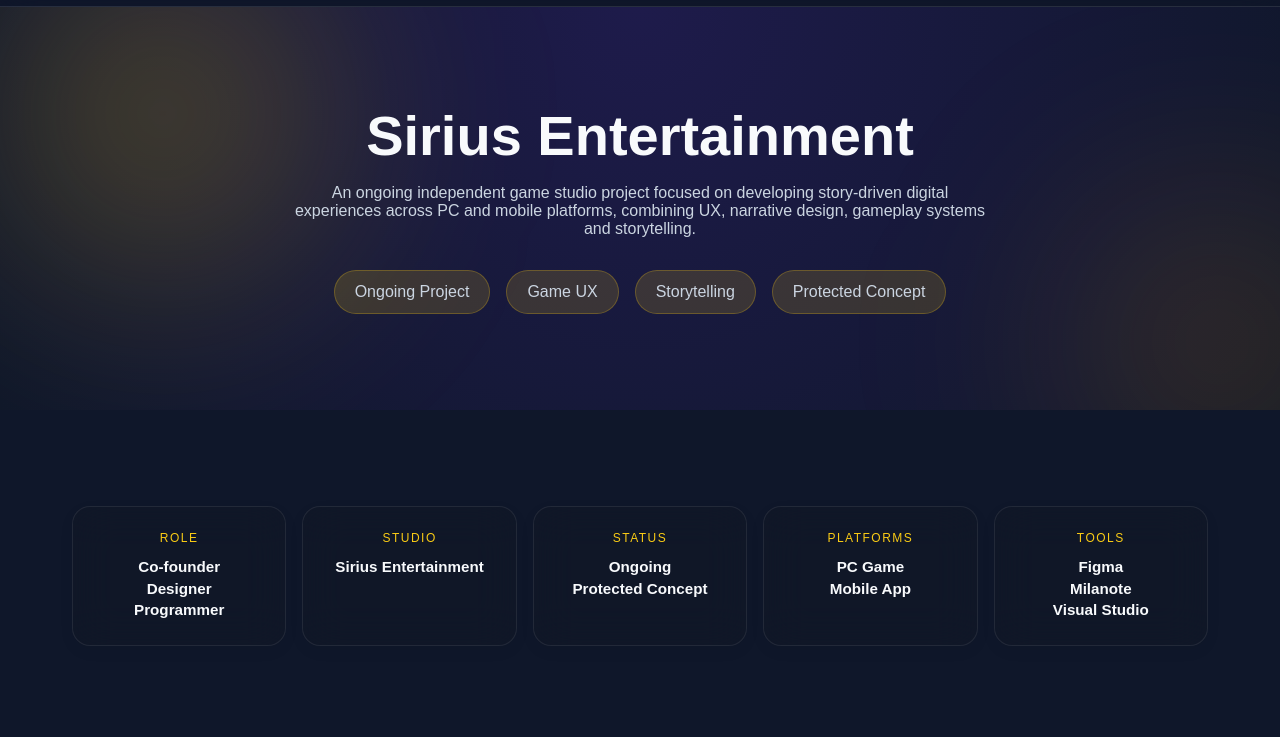
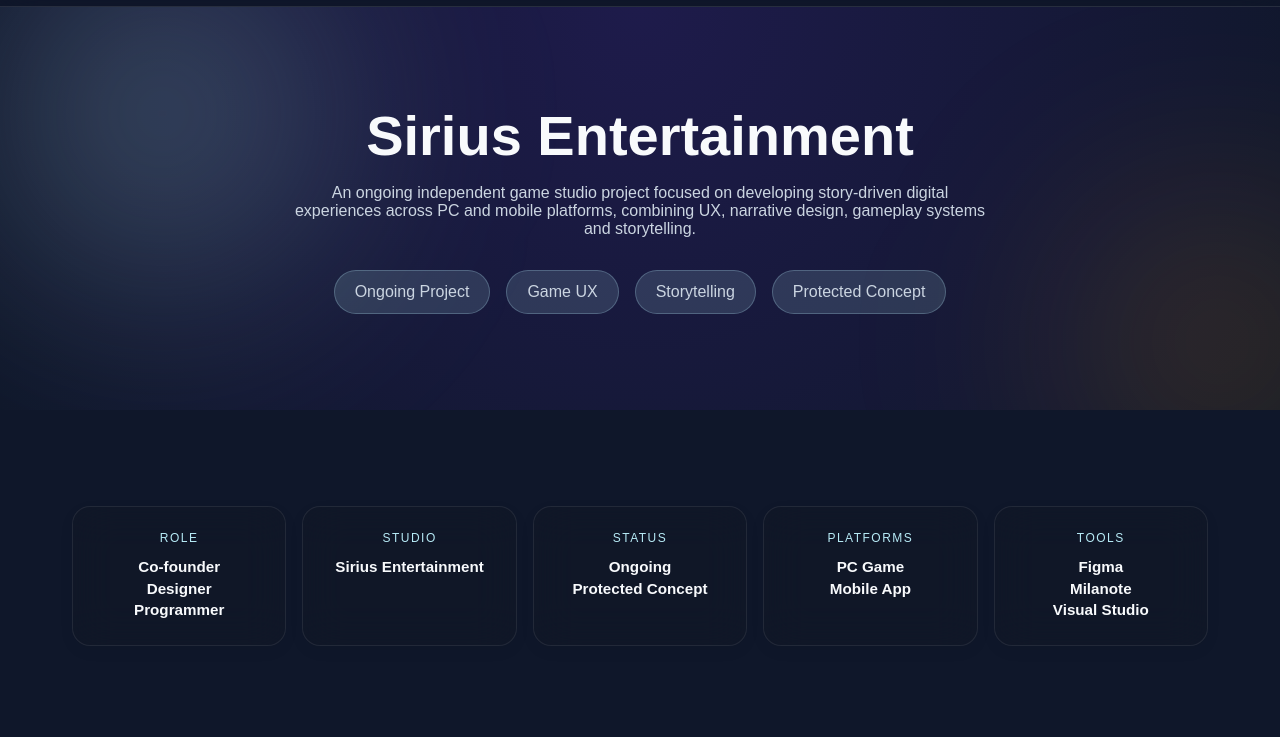
Before and after one commit to CleoB666/portfolio, a plain HTML site: page projects/project-4.html in a window 1280 px wide. Shown: the part 63-800 px from the top of the page. Drawn offline with Linux system fonts and the light colour scheme.

Commit message:
color
update

```diff
--- a/css/projects.css
+++ b/css/projects.css
@@ -515,10 +515,10 @@ height:420px;
 }
 
 .se-theme {
-    --case-color:#FACC15;
-    --case-color-light:rgba(250,204,21,.15);
-    --case-color-border:rgba(250,204,21,.25);
-    --case-color-glow: rgba(250,204,21,.25);
+    --case-color:#B7EBF6;
+    --case-color-light:rgba(183, 235, 246, .15);
+    --case-color-border:rgba(183, 235, 246, .25);
+    --case-color-glow: rgba(183, 235, 246, .25);
 }
 
 .se-theme .project-hero::before {
@@ -526,7 +526,7 @@ height:420px;
     position:absolute;
     width:500px;
     height:500px;
-    background: radial-gradient(circle, rgba(250,204,21,.32), transparent 70%);
+    background: radial-gradient(circle, rgba(183, 235, 246, .32), transparent 70%);
     filter: blur(100px);
     top: -150px;
     left: -100px;
--- a/css/styles.css
+++ b/css/styles.css
@@ -1473,7 +1473,7 @@ footer {
 }
 
 .card:hover.se .project-circle {
-    box-shadow: 0 0 30px rgba(250, 204, 21, 0.7);
+    box-shadow: 0 0 30px rgba(183, 235, 246, 0.7);
 }
 
 /*.linkedin-container {
```
